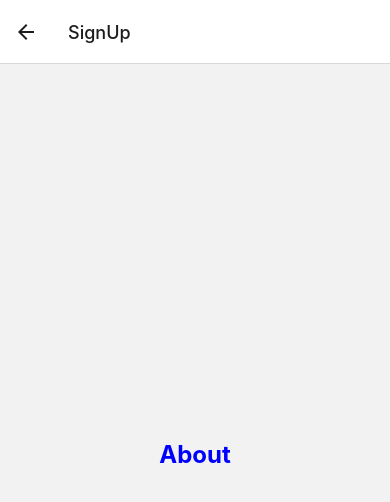
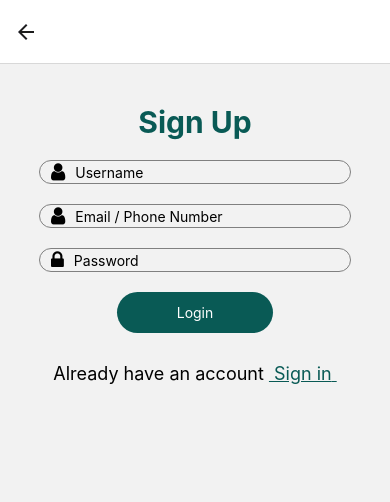
Before and after one commit to MirzaUsman733/reactNativeUsman, a React Native app: screen /SignUp in a window 390 px wide. Shown: the top 502 px of the page. Built offline with nearby package versions, Linux system fonts and the light colour scheme.

Commit message:
make the Login and Signup pages

```diff
--- a/src/Navigation/Navigation.tsx
+++ b/src/Navigation/Navigation.tsx
@@ -78,8 +78,12 @@ export default function App() {
             component={Root}
             options={{headerShown: false}}
           />
-          <Stack.Screen name="SignUp" component={SignUp} />
-          <Stack.Screen name="Login" component={Login} />
+          <Stack.Screen
+            name="SignUp"
+            component={SignUp}
+            options={{title: ''}}
+          />
+          <Stack.Screen name="Login" component={Login} options={{title: ''}} />
         </Stack.Navigator>
       </NavigationContainer>
     </>
--- a/src/Screens/Login.tsx
+++ b/src/Screens/Login.tsx
@@ -1,28 +1,128 @@
-import React, {Component} from 'react';
-import {Text, View, StyleSheet} from 'react-native';
+import React, {useState} from 'react';
+import {View, TextInput, Button, StyleSheet, Text, Alert} from 'react-native';
+import {NavigationProp} from '@react-navigation/native';
+import Icon from 'react-native-vector-icons/FontAwesome';
+import {TouchableOpacity} from 'react-native';
+interface LoginProps {
+  navigation: NavigationProp<any>;
+}
+const Login: React.FC<LoginProps> = ({navigation}) => {
+  const [email, setEmail] = useState('');
+  const [password, setPassword] = useState('');
 
-interface LoginProps {}
+  const handleLogin = async () => {
+    if (!email || !email.includes('@')) {
+      Alert.alert('Invalid Email', 'Please enter a valid email address.');
+      return;
+    }
+    navigation.navigate('Home');
+  };
 
-export class Login extends Component<LoginProps> {
-  render() {
-    return (
-      <View style={styles.container}>
-        <Text style={styles.text}> Login </Text>
+  return (
+    <View style={styles.container}>
+      <Text style={styles.title}>Sign in</Text>
+      <View style={styles.inputContainer}>
+        <Icon
+          name="user"
+          size={20}
+          color="black"
+          style={{marginRight: 10, marginLeft: 10}}
+        />
+        <TextInput
+          placeholder="Email / Phone Number"
+          placeholderTextColor="rgba(0, 0, 0, 0.5);"
+          value={email}
+          keyboardType="email-address"
+          autoCapitalize="none"
+          onChangeText={setEmail}
+          style={styles.input}
+        />
       </View>
-    );
-  }
-}
+      <View style={styles.inputContainer}>
+        <Icon
+          name="lock"
+          size={20}
+          color="black"
+          style={{marginRight: 10, marginLeft: 10}}
+        />
+        <TextInput
+          placeholder="Password"
+          placeholderTextColor="rgba(0, 0, 0, 0.5);"
+          value={password}
+          onChangeText={setPassword}
+          secureTextEntry
+          style={styles.input}
+        />
+      </View>
+      <TouchableOpacity onPress={handleLogin} style={styles.buttonContainer}>
+        <View style={styles.button}>
+          <Text style={styles.buttonText}>Login</Text>
+        </View>
+      </TouchableOpacity>
+      <Text style={styles.text}>
+        Don't have an account{' '}
+        <Text onPress={() => navigation.navigate('SignUp')} style={styles.link}>
+          {' '}
+          Sign up{' '}
+        </Text>
+      </Text>
+    </View>
+  );
+};
 
 const styles = StyleSheet.create({
   container: {
     flex: 1,
-    justifyContent: 'center',
     alignItems: 'center',
   },
+  inputContainer: {
+    width: '80%',
+    marginVertical: 10,
+    flexDirection: 'row',
+    alignItems: 'center',
+    borderColor: 'gray',
+    color: 'black',
+    borderWidth: 1,
+    padding: 1,
+    borderEndEndRadius: 100,
+    borderTopEndRadius: 100,
+    borderTopLeftRadius: 100,
+    borderTopRightRadius: 100,
+    borderBottomEndRadius: 100,
+    borderBottomLeftRadius: 100,
+    borderBottomRightRadius: 100,
+  },
+  buttonContainer: {
+    margin: 10,
+    width: '40%',
+  },
+  button: {
+    backgroundColor: '#095a55',
+    padding: 12,
+    borderRadius: 50,
+  },
+  buttonText: {
+    color: 'white',
+    textAlign: 'center',
+  },
+  title: {
+    marginTop: 40,
+    marginBottom: 10,
+    fontSize: 30,
+    color: '#095a55',
+    fontWeight: 'bold',
+  },
   text: {
-    fontSize: 24,
-    color: 'blue',
-    fontWeight: 'bold',
+    marginTop: 20,
+    fontSize: 18,
+    color: 'black',
+  },
+  link: {
+    color: '#095a55',
+    textDecorationLine: 'underline',
+  },
+  input: {
+    color: 'black',
   },
 });
 
--- a/src/Screens/SignUp.tsx
+++ b/src/Screens/SignUp.tsx
@@ -1,29 +1,147 @@
-import React, {Component} from 'react';
-import {Text, View, StyleSheet} from 'react-native';
+import React, {useState} from 'react';
+import {View, TextInput, Button, StyleSheet, Text, Alert} from 'react-native';
+import {NavigationProp} from '@react-navigation/native';
+import Icon from 'react-native-vector-icons/FontAwesome';
+import {TouchableOpacity} from 'react-native';
+interface LoginProps {
+  navigation: NavigationProp<any>;
+}
+const Login: React.FC<LoginProps> = ({navigation}) => {
+  const [username, setUsername] = useState('');
+  const [email, setEmail] = useState('');
+  const [password, setPassword] = useState('');
 
-interface SignUpProps {}
+  const handleLogin = async () => {
+    if (!email || !email.includes('@')) {
+      Alert.alert('Invalid Email', 'Please enter a valid email address.');
+      return;
+    }
+    navigation.navigate('Home');
+  };
 
-export class SignUp extends Component<SignUpProps> {
-  render() {
-    return (
-      <View style={styles.container}>
-        <Text style={styles.text}> About </Text>
+  return (
+    <View style={styles.container}>
+      <Text style={styles.title}>Sign Up</Text>
+      <View style={styles.inputContainer}>
+        <Icon
+          name="user"
+          size={20}
+          color="black"
+          style={{marginRight: 10, marginLeft: 10}}
+        />
+        <TextInput
+          placeholder="Username"
+          placeholderTextColor="rgba(0, 0, 0, 0.5);"
+          value={username}
+          keyboardType="email-address"
+          autoCapitalize="none"
+          onChangeText={setUsername}
+          style={styles.input}
+        />
       </View>
-    );
-  }
-}
+      <View style={styles.inputContainer}>
+        <Icon
+          name="user"
+          size={20}
+          color="black"
+          style={{marginRight: 10, marginLeft: 10}}
+        />
+        <TextInput
+          placeholder="Email / Phone Number"
+          placeholderTextColor="rgba(0, 0, 0, 0.5);"
+          value={email}
+          keyboardType="email-address"
+          autoCapitalize="none"
+          onChangeText={setEmail}
+          style={styles.input}
+        />
+      </View>
+      <View style={styles.inputContainer}>
+        <Icon
+          name="lock"
+          size={20}
+          color="black"
+          style={{marginRight: 10, marginLeft: 10}}
+        />
+        <TextInput
+          placeholder="Password"
+          placeholderTextColor="rgba(0, 0, 0, 0.5);"
+          value={password}
+          onChangeText={setPassword}
+          secureTextEntry
+          style={styles.input}
+        />
+      </View>
+      <TouchableOpacity onPress={handleLogin} style={styles.buttonContainer}>
+        <View style={styles.button}>
+          <Text style={styles.buttonText}>Login</Text>
+        </View>
+      </TouchableOpacity>
+      <Text style={styles.text}>
+        Already have an account{' '}
+        <Text onPress={() => navigation.navigate('Login')} style={styles.link}>
+          {' '}
+          Sign in{' '}
+        </Text>
+      </Text>
+    </View>
+  );
+};
 
 const styles = StyleSheet.create({
   container: {
     flex: 1,
-    justifyContent: 'center',
     alignItems: 'center',
   },
+  inputContainer: {
+    width: '80%',
+    marginVertical: 10,
+    flexDirection: 'row',
+    alignItems: 'center',
+    borderColor: 'gray',
+    color: 'black',
+    borderWidth: 1,
+    padding: 1,
+    borderEndEndRadius: 100,
+    borderTopEndRadius: 100,
+    borderTopLeftRadius: 100,
+    borderTopRightRadius: 100,
+    borderBottomEndRadius: 100,
+    borderBottomLeftRadius: 100,
+    borderBottomRightRadius: 100,
+  },
+  buttonContainer: {
+    margin: 10,
+    width: '40%',
+  },
+  button: {
+    backgroundColor: '#095a55',
+    padding: 12,
+    borderRadius: 50,
+  },
+  buttonText: {
+    color: 'white',
+    textAlign: 'center',
+  },
+  title: {
+    marginTop: 40,
+    marginBottom: 10,
+    fontSize: 30,
+    color: '#095a55',
+    fontWeight: 'bold',
+  },
   text: {
-    fontSize: 24,
-    color: 'blue',
-    fontWeight: 'bold',
+    marginTop: 20,
+    fontSize: 18,
+    color: 'black',
+  },
+  link: {
+    color: '#095a55',
+    textDecorationLine: 'underline',
+  },
+  input: {
+    color: 'black',
   },
 });
 
-export default SignUp;
+export default Login;
--- a/src/Screens/StartPage1.tsx
+++ b/src/Screens/StartPage1.tsx
@@ -1,4 +1,4 @@
-import React, {Component} from 'react';
+import React from 'react';
 import {Text, View, StyleSheet, Button} from 'react-native';
 import {NavigationProp} from '@react-navigation/native';
 import {TouchableOpacity} from 'react-native';
@@ -13,14 +13,13 @@ const StartPage1: React.FC<StartPage1Props> = ({navigation}) => {
   return (
     <View style={styles.container}>
       <Image
-        //   source={require('')}
-        // or
         source={{
           uri: 'https://images.unsplash.com/photo-1473625247510-8ceb1760943f?w=500&auto=format&fit=crop&q=60&ixlib=rb-4.0.3&ixid=M3wxMjA3fDB8MHxzZWFyY2h8MzV8fHRyYXZlbCUyMHBsYW58ZW58MHx8MHx8fDA%3D',
-        }} // for remote images
+        }}
         style={styles.image}
       />
-      <Text style={styles.text}> Start Page 1 </Text>
+      <Text style={styles.text}> Make your own travel plan </Text>
+          <Text style={styles.txt}>Lorem ipsum dolor, sit amet consectetur adipisicing elit. Facilis, est in.    </Text>
       <TouchableOpacity
         onPress={() => navigation.navigate('StartPage2')}
         style={[styles.button, {backgroundColor: '#007BFF'}]}>
@@ -37,16 +36,24 @@ const styles = StyleSheet.create({
     alignItems: 'center',
   },
   text: {
-    fontSize: 24,
+    fontSize: 25,
     color: 'blue',
     fontWeight: 'bold',
+  },
+  txt: {
+    marginLeft: 10,
+    marginRight: 10,
+    fontSize: 18,
+    color: 'black',
+    opacity: 0.5,
+    textAlign: 'center',
   },
   button: {
     marginTop: 20,
     flexDirection: 'row',
     alignItems: 'center',
     justifyContent: 'center',
-    backgroundColor: '#007BFF', // Set your Bootstrap primary color here as well
+    backgroundColor: '#007BFF',
     paddingVertical: 10,
     paddingHorizontal: 15,
     borderRadius: 5,
@@ -65,7 +72,7 @@ const styles = StyleSheet.create({
   image: {
     width: 200,
     height: 200,
-    resizeMode: 'cover', // Optional: resizeMode property to control how the image is resized
+    resizeMode: 'cover',
     borderEndEndRadius: 100,
     borderTopEndRadius: 100,
     borderTopLeftRadius: 100,
--- a/src/Screens/StartPage2.tsx
+++ b/src/Screens/StartPage2.tsx
@@ -1,9 +1,9 @@
-import React, {Component} from 'react';
+import React from 'react';
 import {Text, View, StyleSheet, Button} from 'react-native';
 import {NavigationProp} from '@react-navigation/native';
 import {TouchableOpacity} from 'react-native';
 import Icon from 'react-native-vector-icons/FontAwesome';
-import { Image } from 'react-native';
+import {Image} from 'react-native';
 
 interface StartPage2Props {
   navigation: NavigationProp<any>;
@@ -13,18 +13,20 @@ const StartPage2: React.FC<StartPage2Props> = ({navigation}) => {
   return (
     <View style={styles.container}>
       <Image
-        //   source={require('')}
-        // or
         source={{
           uri: 'https://images.unsplash.com/photo-1463693396721-8ca0cfa2b3b5?w=500&auto=format&fit=crop&q=60&ixlib=rb-4.0.3&ixid=M3wxMjA3fDB8MHxzZWFyY2h8Nnx8aGlnaCUyMGVuZCUyMHRyYXZlbHxlbnwwfHwwfHx8MA%3D%3D',
-        }} // for remote images
+        }}
         style={styles.image}
       />
       <Text style={styles.text}> Start Page 2 </Text>
+      <Text style={styles.txt}>
+        Lorem ipsum dolor, sit amet consectetur adipisicing elit. Facilis, est
+        in.{' '}
+      </Text>
+
       <TouchableOpacity
         onPress={() => navigation.navigate('StartPage3')}
         style={[styles.button, {backgroundColor: '#007BFF'}]}>
-        {/* <Text style={styles.buttonText}>Go to Screen 3</Text> */}
         <Icon name="arrow-right" size={20} color="white" />
       </TouchableOpacity>
     </View>
@@ -42,12 +44,20 @@ const styles = StyleSheet.create({
     color: 'blue',
     fontWeight: 'bold',
   },
+  txt: {
+    marginLeft: 10,
+    marginRight: 10,
+    fontSize: 18,
+    color: 'black',
+    opacity: 0.5,
+    textAlign: 'center',
+  },
   button: {
     marginTop: 20,
     flexDirection: 'row',
     alignItems: 'center',
     justifyContent: 'center',
-    backgroundColor: '#007BFF', // Set your Bootstrap primary color here as well
+    backgroundColor: '#007BFF',
     paddingVertical: 10,
     paddingHorizontal: 15,
     borderRadius: 5,
@@ -66,7 +76,7 @@ const styles = StyleSheet.create({
   image: {
     width: 200,
     height: 200,
-    resizeMode: 'cover', // Optional: resizeMode property to control how the image is resized
+    resizeMode: 'cover',
     borderEndEndRadius: 100,
     borderTopEndRadius: 100,
     borderTopLeftRadius: 100,
--- a/src/Screens/StartPage3.tsx
+++ b/src/Screens/StartPage3.tsx
@@ -1,9 +1,9 @@
-import React, {Component} from 'react';
+import React from 'react';
 import {Text, View, StyleSheet, Button} from 'react-native';
 import {NavigationProp} from '@react-navigation/native';
 import {TouchableOpacity} from 'react-native';
 import Icon from 'react-native-vector-icons/FontAwesome';
-import { Image } from 'react-native';
+import {Image} from 'react-native';
 
 interface StartPage3Props {
   navigation: NavigationProp<any>;
@@ -13,18 +13,20 @@ const StartPage3: React.FC<StartPage3Props> = ({navigation}) => {
   return (
     <View style={styles.container}>
       <Image
-        //   source={require('')}
-        // or
         source={{
           uri: 'https://images.unsplash.com/photo-1469536155880-453e70e42829?w=500&auto=format&fit=crop&q=60&ixlib=rb-4.0.3&ixid=M3wxMjA3fDB8MHxzZWFyY2h8Mzh8fGhpZ2glMjBlbmQlMjBsZWlzdXJlJTIwcHJvamVjdHN8ZW58MHx8MHx8fDA%3D',
-        }} // for remote images
+        }}
         style={styles.image}
       />
       <Text style={styles.text}> Start Page 3 </Text>
+      <Text style={styles.txt}>
+        Lorem ipsum dolor, sit amet consectetur adipisicing elit. Facilis, est
+        in.{' '}
+      </Text>
+
       <TouchableOpacity
         onPress={() => navigation.navigate('Root')}
         style={[styles.button, {backgroundColor: '#007BFF'}]}>
-        {/* <Text style={styles.buttonText}>Go to Screen 3</Text> */}
         <Icon name="arrow-right" size={20} color="white" />
       </TouchableOpacity>
     </View>
@@ -42,12 +44,20 @@ const styles = StyleSheet.create({
     color: 'blue',
     fontWeight: 'bold',
   },
+  txt: {
+    marginLeft: 10,
+    marginRight: 10,
+    fontSize: 18,
+    color: 'black',
+    opacity: 0.5,
+    textAlign: 'center',
+  },
   button: {
     marginTop: 20,
     flexDirection: 'row',
     alignItems: 'center',
     justifyContent: 'center',
-    backgroundColor: '#007BFF', // Set your Bootstrap primary color here as well
+    backgroundColor: '#007BFF',
     paddingVertical: 10,
     paddingHorizontal: 15,
     borderRadius: 5,
@@ -66,7 +76,7 @@ const styles = StyleSheet.create({
   image: {
     width: 200,
     height: 200,
-    resizeMode: 'cover', // Optional: resizeMode property to control how the image is resized
+    resizeMode: 'cover',
     borderEndEndRadius: 100,
     borderTopEndRadius: 100,
     borderTopLeftRadius: 100,
--- a/src/Tabs/Home.tsx
+++ b/src/Tabs/Home.tsx
@@ -2,6 +2,7 @@ import React from 'react';
 import {View, Text, Button, StyleSheet} from 'react-native';
 import {NavigationProp} from '@react-navigation/native';
 import MyIcon from '../Components/Icon';
+import InputWithIcon from '../Components/InputWithIcon';
 
 interface HomeProps {
   navigation: NavigationProp<any>; // Replace 'any' with the type of your navigation params
@@ -15,7 +16,7 @@ const Home: React.FC<HomeProps> = ({navigation}) => {
         onPress={() => navigation.navigate('Login')}
         title="Go to Login"
       />
-      <MyIcon />
+      <InputWithIcon/>
     </View>
   );
 };
```
Also changed, not shown: src/Components/InputWithIcon.tsx (added, +20 -0 lines).
